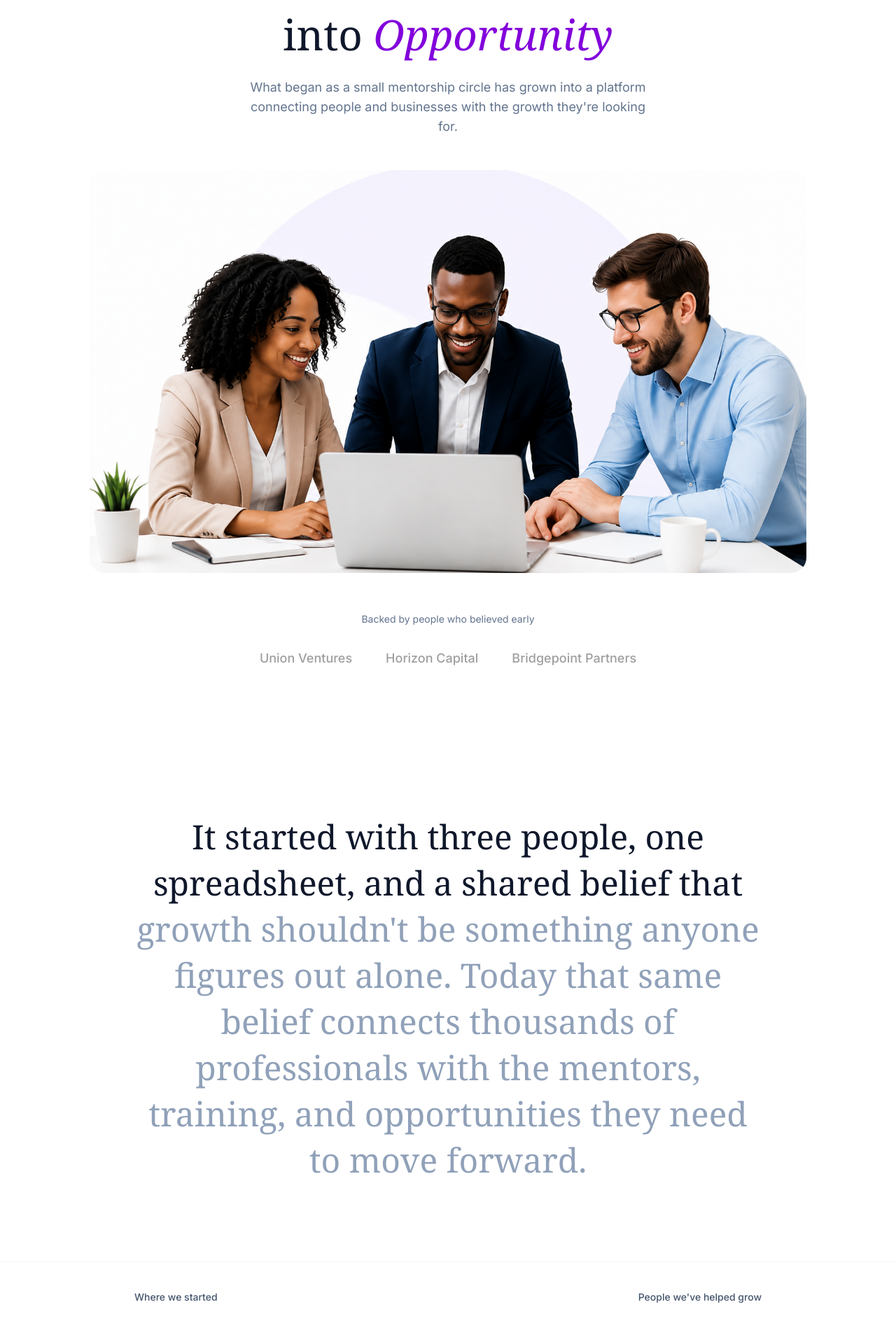
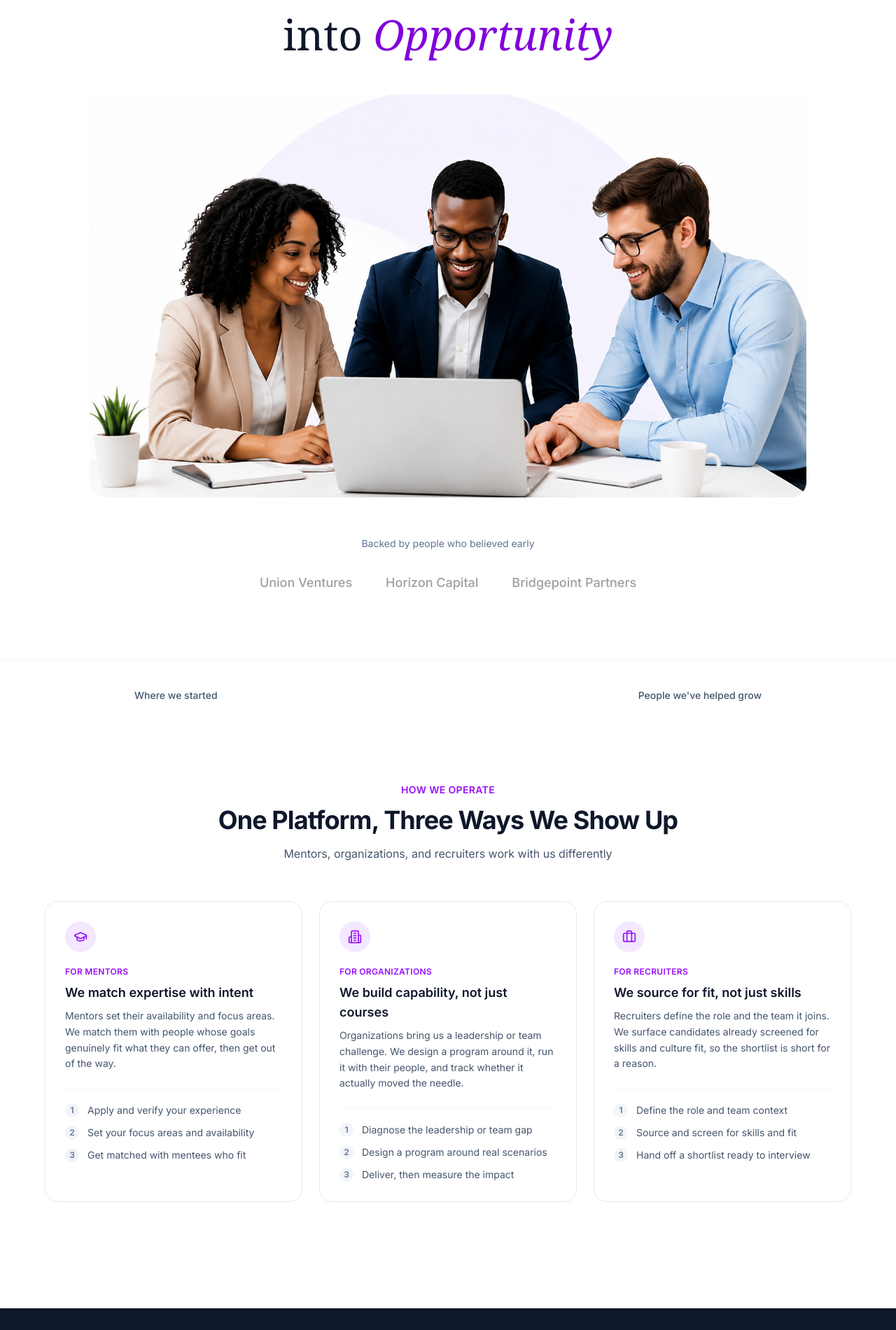
Before and after one commit to Olamiwale/hucel, a Next.js app: page /about in a window 1280 px wide. Shown: the part 199-2100 px from the top of the page at 70% size. Built offline with nearby package versions, Linux system fonts and the light colour scheme.

Commit message:
Refactor about page content and remove origin section
Removed the origin story section and updated the description paragraph.

```diff
--- a/app/(public)/about/page.tsx
+++ b/app/(public)/about/page.tsx
@@ -41,9 +41,7 @@ export default function AboutPage(): JSX.Element {
             into <em className="text-purple-700">Opportunity</em>
           </h1>
           <p className="mx-auto mt-6 max-w-xl text-base text-slate-500 sm:text-lg">
-            What began as a small mentorship circle has grown into a platform
-            connecting people and businesses with the growth they're looking
-            for.
+
           </p>
         </div>
 
@@ -76,23 +74,7 @@ export default function AboutPage(): JSX.Element {
         </div>
       </section>
 
-      {/* Origin story — faded emphasis statement */}
-      <section id="origin" className="px-6 py-20 sm:py-28 lg:px-8">
-        <div className="mx-auto max-w-4xl">
-          <p className="text-center font-serif text-3xl leading-snug sm:text-5xl sm:leading-snug">
-            <span className="text-slate-900">
-              It started with three people, one spreadsheet, and a shared
-              belief that{" "}
-            </span>
-            <span className="text-slate-400">
-              growth shouldn't be something anyone figures out alone. Today
-              that same belief connects thousands of professionals with the
-              mentors, training, and opportunities they need to move
-              forward.
-            </span>
-          </p>
-        </div>
-      </section>
+
 
       {/* Story links / stats row */}
       <section id="impact" className="border-t border-slate-100 px-6 py-10 lg:px-8">
```
